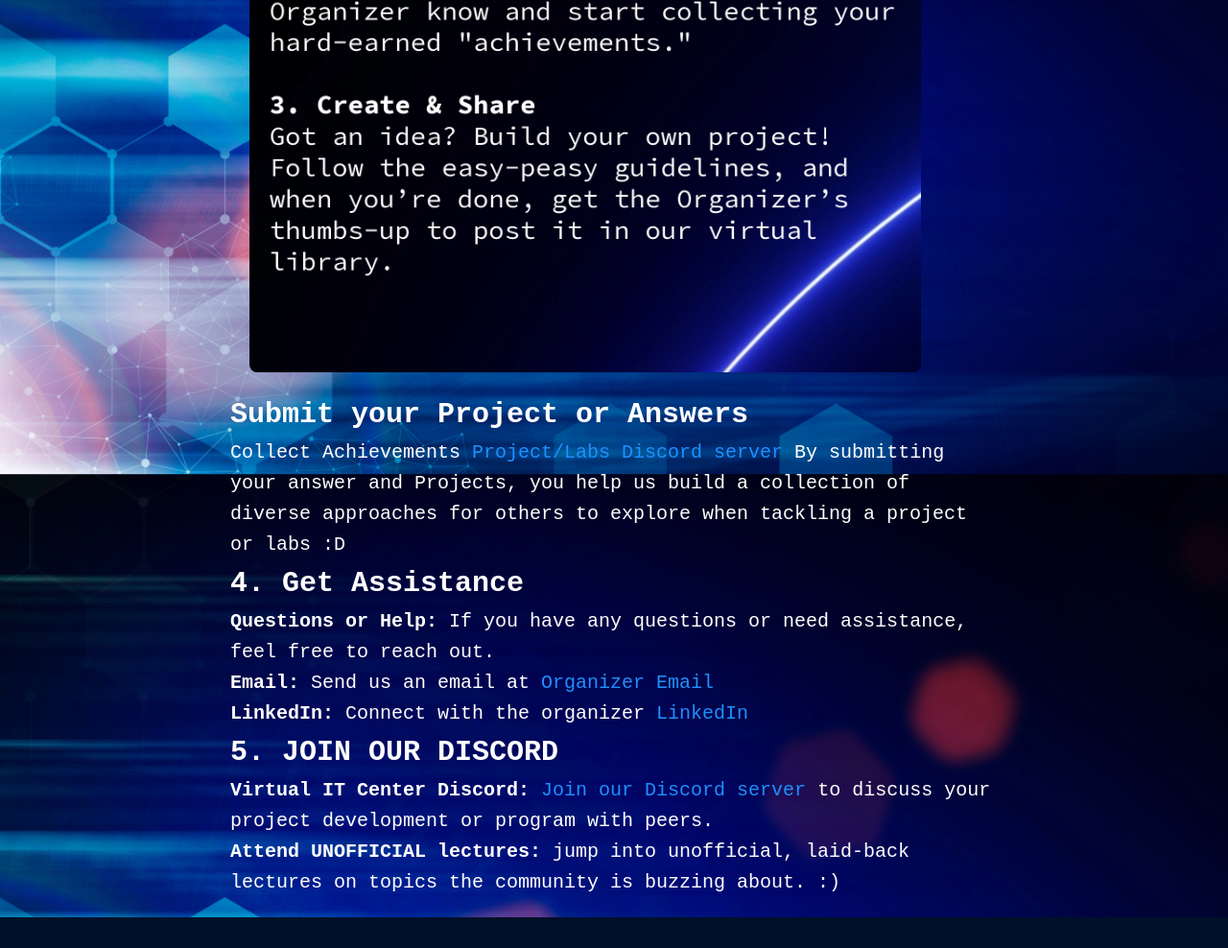
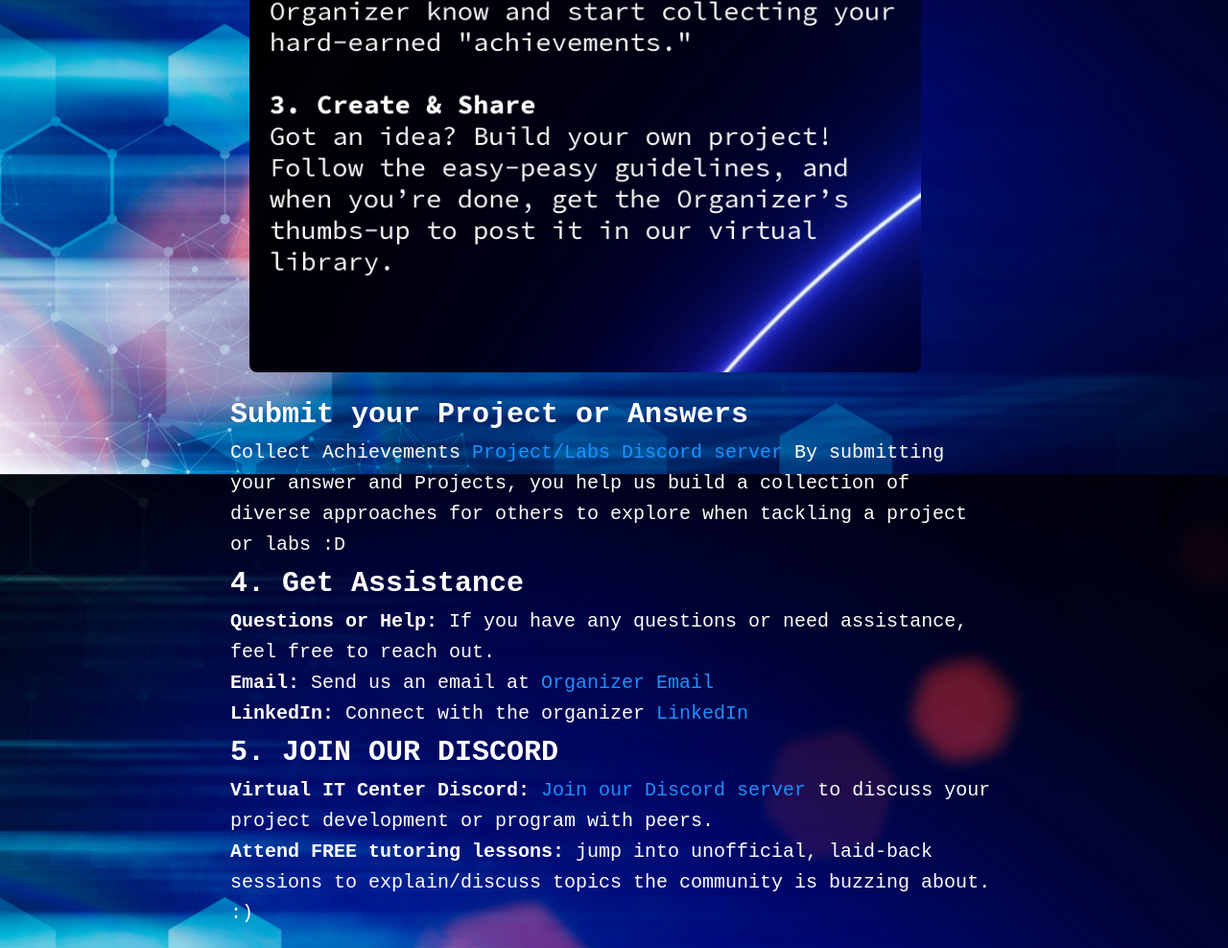
Before and after one commit to CereceroLuna/VITC, a plain HTML site: page how-it-works.html in a window 1280 px wide. Shown: the part 416-1404 px from the top of the page at 96% size. Before the commit the page ends 1372 px from the top, so only its background shows below. Drawn offline with Linux system fonts and the light colour scheme.

Commit message:
Update how-it-works.html

```diff
--- a/how-it-works.html
+++ b/how-it-works.html
@@ -39,7 +39,7 @@
 
         <h2>5. JOIN OUR DISCORD </h2>
         <p><strong>Virtual IT Center Discord:</strong> <a href="https://discord.gg/ArvVbSAD" target="_blank">Join our Discord server</a> to discuss your project development or program with peers.</p>
-        <p><strong>Attend UNOFFICIAL lectures:</strong> jump into unofficial, laid-back lectures on topics the community is buzzing about. :)</p>
+        <p><strong>Attend FREE tutoring lessons:</strong> jump into unofficial, laid-back sessions to explain/discuss topics the community is buzzing about. :)</p>
 
 
  </div>
```
